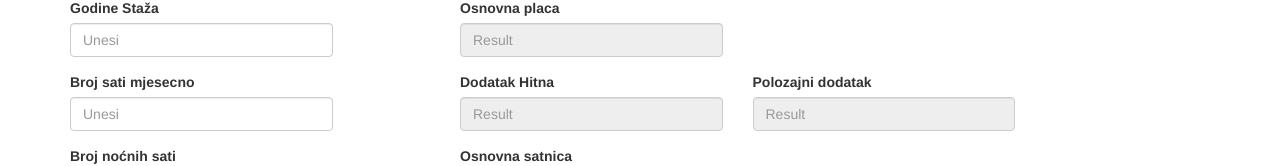
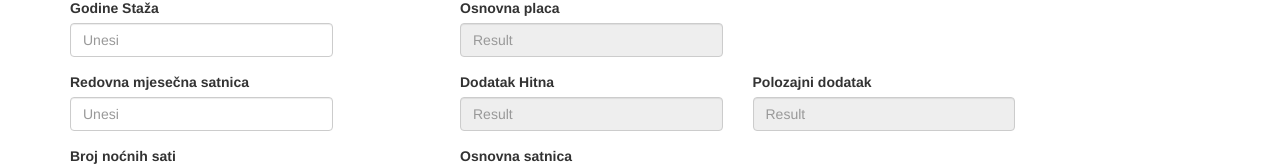
Before and after one commit to croraf/provjeriplacu, a React app: page / in a window 1280 px wide. Shown: the part 122-288 px from the top of the page. Built offline with nearby package versions, Linux system fonts and the light colour scheme.

Commit message:
Round to 2 decimals.

```diff
--- a/app/App.js
+++ b/app/App.js
@@ -21,7 +21,7 @@ class App extends React.Component {
 
         let formDataObject = {};
         for (let entry of formData) {
-            formDataObject[entry[0]] = parseFloat(entry[1]) || 0;
+            formDataObject[entry[0]] = parseFloat(entry[1]).toFixed(2) || 0;
         }
 
 
--- a/app/InputForm.js
+++ b/app/InputForm.js
@@ -16,7 +16,7 @@ const InputForm = ({formCallback}) => (
     />
     <InputFieldGroup
       type="number"
-      label="Broj sati mjesecno"
+      label="Redovna mjesečna satnica"
       name='brojSatiMjesecno'
     />
     <InputFieldGroup
```
